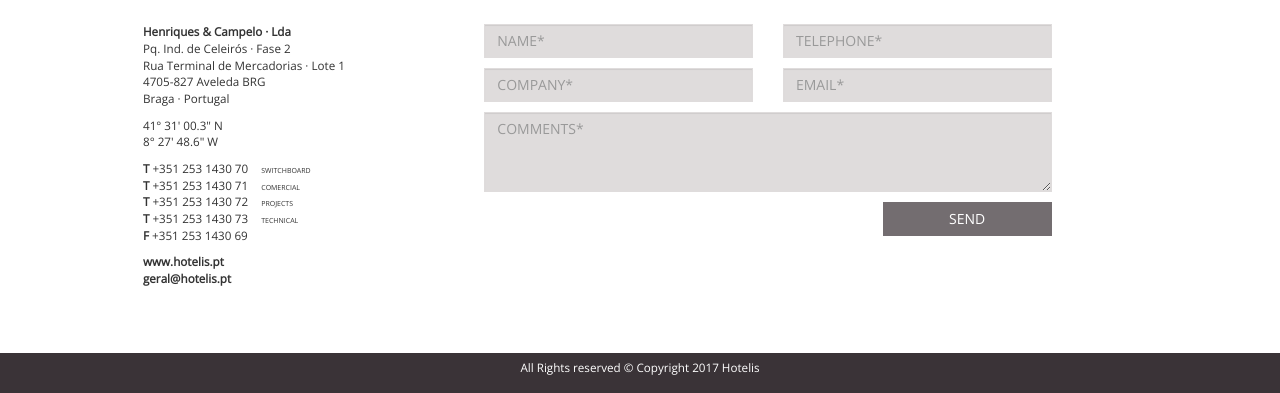
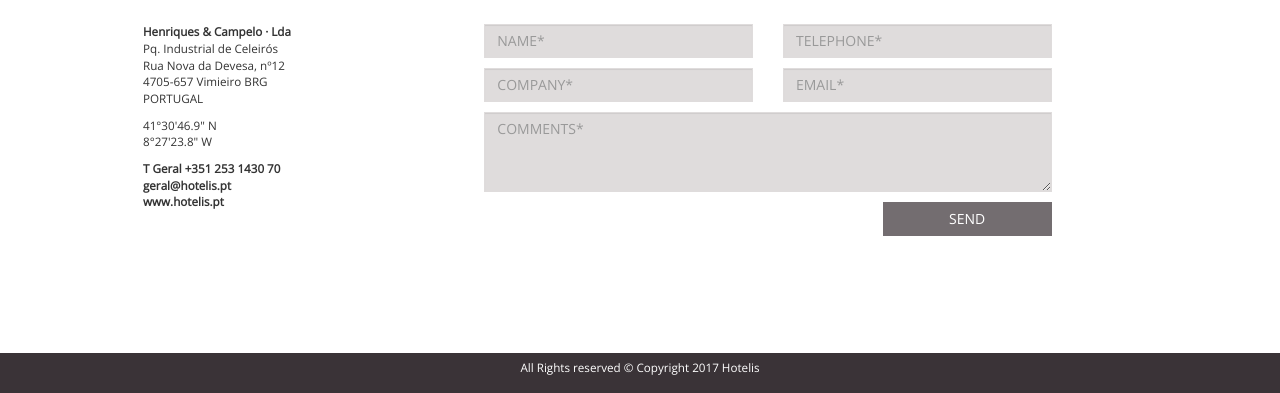
Before and after one commit to sites-yari/hotel-is, a Jekyll site: the page built from en/contactos.html, in a window 1280 px wide, cut to the strip 507-900 px from the top of the page. Built offline with Jekyll 4.4.1, drawn with Linux system fonts in a browser that asks for light colours; nearby versions of some CDN libraries.

Commit message:
update EN page

```diff
--- a/en/contactos.html
+++ b/en/contactos.html
@@ -10,7 +10,7 @@ contactos_en_active?: active
   <div class="container body">
     <div class="row">
       <div class="embed-responsive embed-responsive-16by9">
-        <iframe class="embed-responsive-item"  src="https://www.google.com/maps/embed/v1/search?q=41%C2%B031'00.3%22N%208%C2%B027'48.6%22W&amp;zoom=12&amp;key=AIzaSyCGq4U7CCMWYPfuDZbNKMzj9e6C-nBdTrY" width="100%"  height="315" frameborder="0" style="border:0">
+        <iframe class="embed-responsive-item" src="https://www.google.com/maps/embed?pb=!1m18!1m12!1m3!1d2987.691011327726!2d-8.45660768464974!3d41.51097029628781!2m3!1f0!2f0!3f0!3m2!1i1024!2i768!4f13.1!3m3!1m2!1s0xd24f8c2c294ba7d%3A0x7d9228d117d65385!2sParque%20Industrial%20dos%20Celeiros%2C%20Celeir%C3%B3s!5e0!3m2!1sen!2spt!4v1609757854712!5m2!1sen!2spt" width="100%"  height="315" frameborder="0" style="border:0">
         </iframe>
       </div>
     </div>
@@ -54,28 +54,21 @@ contactos_en_active?: active
           </p>
 
           <p class="morada">
-            Pq. Ind. de Celeirós · Fase 2 <br>
-            Rua Terminal de Mercadorias · Lote 1 <br>
-            4705-827 Aveleda BRG <br>
-            Braga · Portugal
+            Pq. Industrial de Celeirós <br>
+            Rua Nova da Devesa, nº12 <br>
+            4705-657 Vimieiro BRG <br>
+            PORTUGAL
           </p>
 
           <p class="gps">
-            41° 31' 00.3" N<br>
-            8° 27' 48.6" W
-          </p>
-
-          <p class="telefones">
-            <b>T</b> +351 253 1430 70 <span class="small-text">SWITCHBOARD</span> <br>
-            <b>T</b> +351 253 1430 71 <span class="small-text">COMERCIAL</span> <br>
-            <b>T</b> +351 253 1430 72 <span class="small-text">PROJECTS</span> <br>
-            <b>T</b> +351 253 1430 73 <span class="small-text">TECHNICAL</span> <br>
-            <b>F</b> +351 253 1430 69 <br>
+            41°30'46.9" N <br>
+            8°27'23.8" W
           </p>
 
           <p class="emails">
-            www.hotelis.pt <br>
-            geral@hotelis.pt
+            <b>T Geral</b> +351 253 1430 70 <br>
+            geral@hotelis.pt <br>
+            www.hotelis.pt
           </p>
         </div>
       </div>
```
